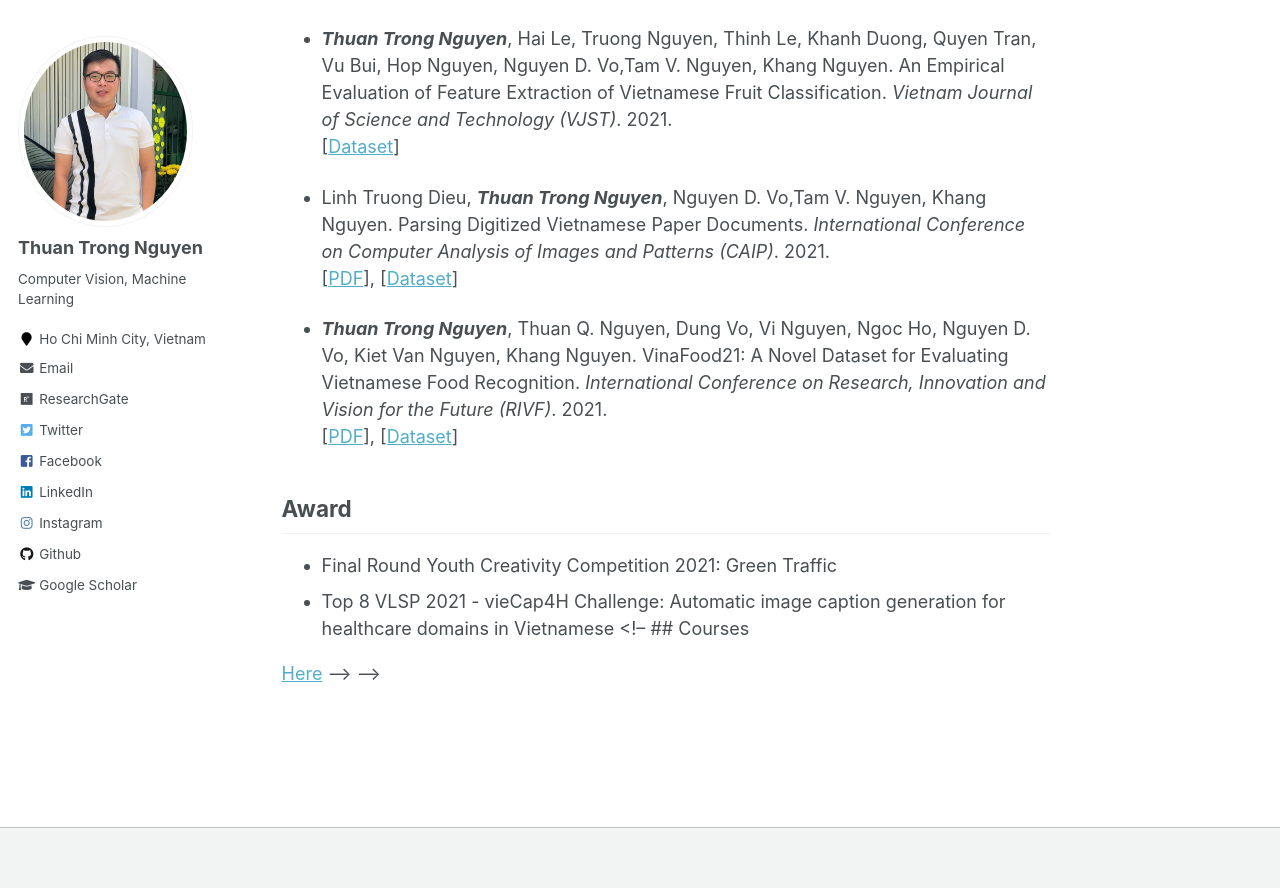
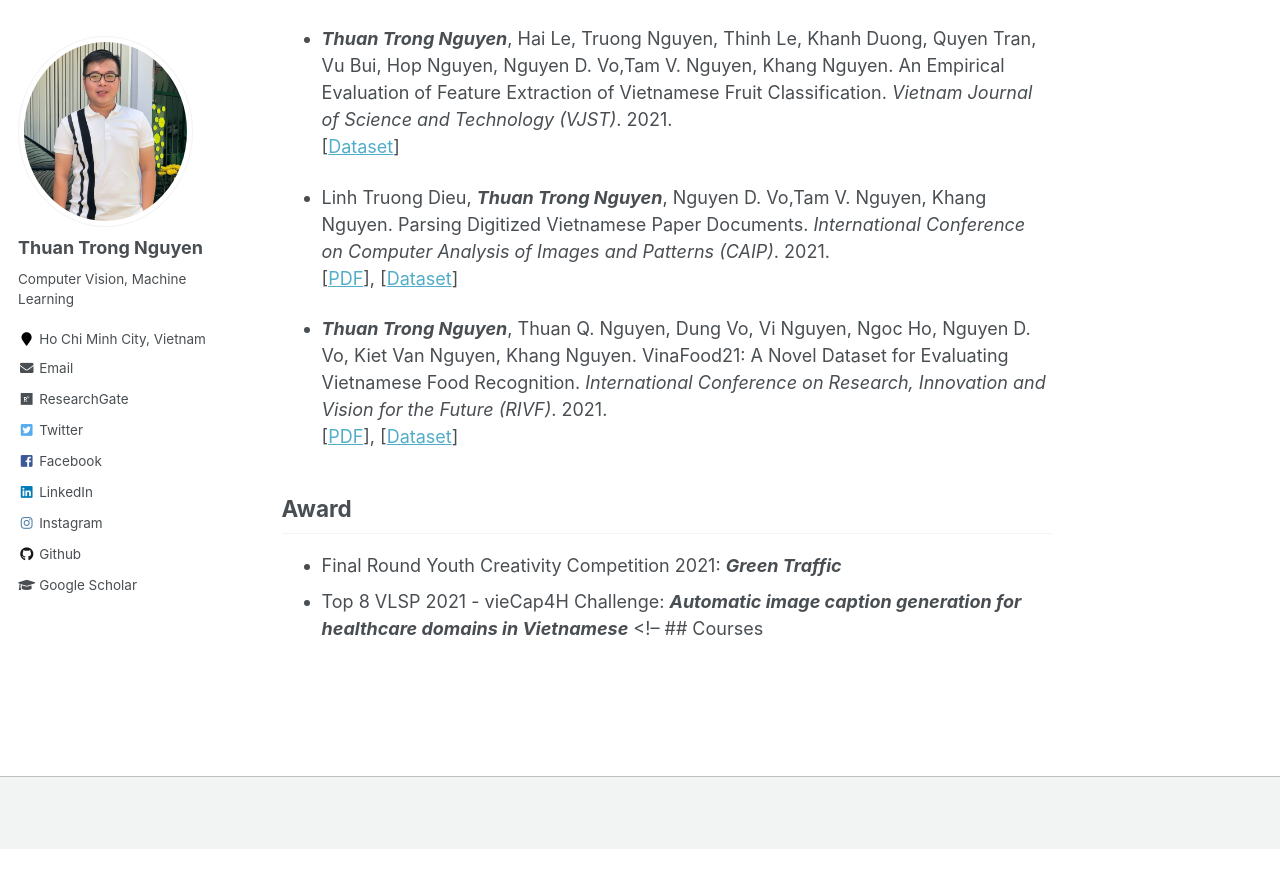
Before and after one commit to trongthuan205/trongthuan205.github.io, a Jekyll site: the page built from _pages/about.md, in a window 1280 px wide and 900 px high, scrolled down 1088 px. Shown: the top 888 px of the window. Built offline with Jekyll 4.4.1, drawn with Linux system fonts in a browser that asks for light colours; after the commit the page ends 1937 px from its top, so only the background shows below that.

Commit message:
Upadte profile 2022

```diff
--- a/_pages/about.md
+++ b/_pages/about.md
@@ -59,11 +59,11 @@ Working on computer vision and deep learning.<sbr/> -->
 
 ## <a name="award"></a> Award
 
-* Final Round Youth Creativity Competition 2021: Green Traffic
-* Top 8 VLSP 2021 - vieCap4H Challenge: Automatic image caption generation for healthcare domains in Vietnamese
+* Final Round Youth Creativity Competition 2021: ***Green Traffic***
+* Top 8 VLSP 2021 - vieCap4H Challenge: ***Automatic image caption generation for healthcare domains in Vietnamese***
 <!-- ## <a name="courses"></a> Courses
 
-[Here](https://github.com/caodoanh2001/Certificates) --> -->
+
 
 <!-- ## <a name="misc"></a> Misc
 **Teaching**<br/> -->
```
